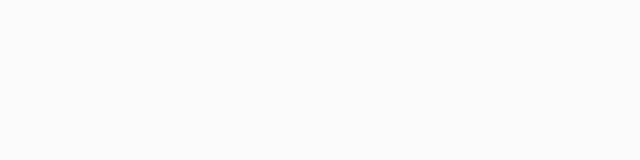
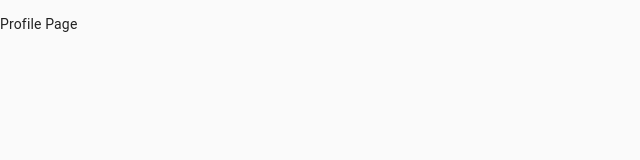
Before and after one commit to pheidler/Assignment-9, a React (Create React App) app in the folder frontend/: page /profile in a window 1280 px wide. Shown: the top 160 px of the page, without its empty margins (0-640 px from the left). Built offline with nearby package versions, Linux system fonts and the light colour scheme; the HTML template or start-up script is replaced by a standard one.

Commit message:
commiting for the night, time to switch tasks

```diff
--- a/frontend/package.json
+++ b/frontend/package.json
@@ -22,6 +22,8 @@
     "@material-ui/icons": "^4.9.1",
     "axios": "^0.21.0",
     "draft-js": "^0.11.7",
+    "draftjs-to-html": "^0.9.1",
+    "html-to-draftjs": "^1.5.0",
     "prop-types": "^15.7.2",
     "react": "17.0.1",
     "react-autosuggest": "^10.0.4",
--- a/frontend/src/App.js
+++ b/frontend/src/App.js
@@ -6,6 +6,7 @@
 import SharedContext from './SharedContext';
 import Login from './Login';
 import Compose from './Compose';
+import Profile from './Profile';
 
 import {
   BrowserRouter as Router,
@@ -58,6 +59,9 @@
             <Route path="/compose">
               <Compose />
             </Route>
+            <Route path="/profile">
+              <Profile />
+            </Route>
           </Switch>
         </Router>
       </SharedContext.Provider>
--- a/frontend/src/EmailList.js
+++ b/frontend/src/EmailList.js
@@ -64,7 +64,8 @@
  */
 function EmailList() {
   const {mailbox,
-    setSelectedEmail} = React.useContext(SharedContext);
+    setSelectedEmail, user} = React.useContext(SharedContext);
+  console.log(user);
   const [mail, setMail] = useState([]);
   const history = useHistory();
   const currentDate = new Date();
--- /dev/null
+++ b/frontend/src/Profile.js
@@ -0,0 +1,14 @@
+import React from 'react';
+
+/**
+ * A full fledged web app
+ *
+ * @return {object} JSX
+ */
+function Profile() {
+  return (
+    <p>Profile Page</p>
+  );
+}
+
+export default Profile;
--- a/frontend/src/TitleBar.js
+++ b/frontend/src/TitleBar.js
@@ -116,6 +116,7 @@
           </Box>
           <Box>
             <IconButton
+              onClick={()=>history.push('/profile')}
               color="inherit"
               edge="end"
               className='profileButton'
```
